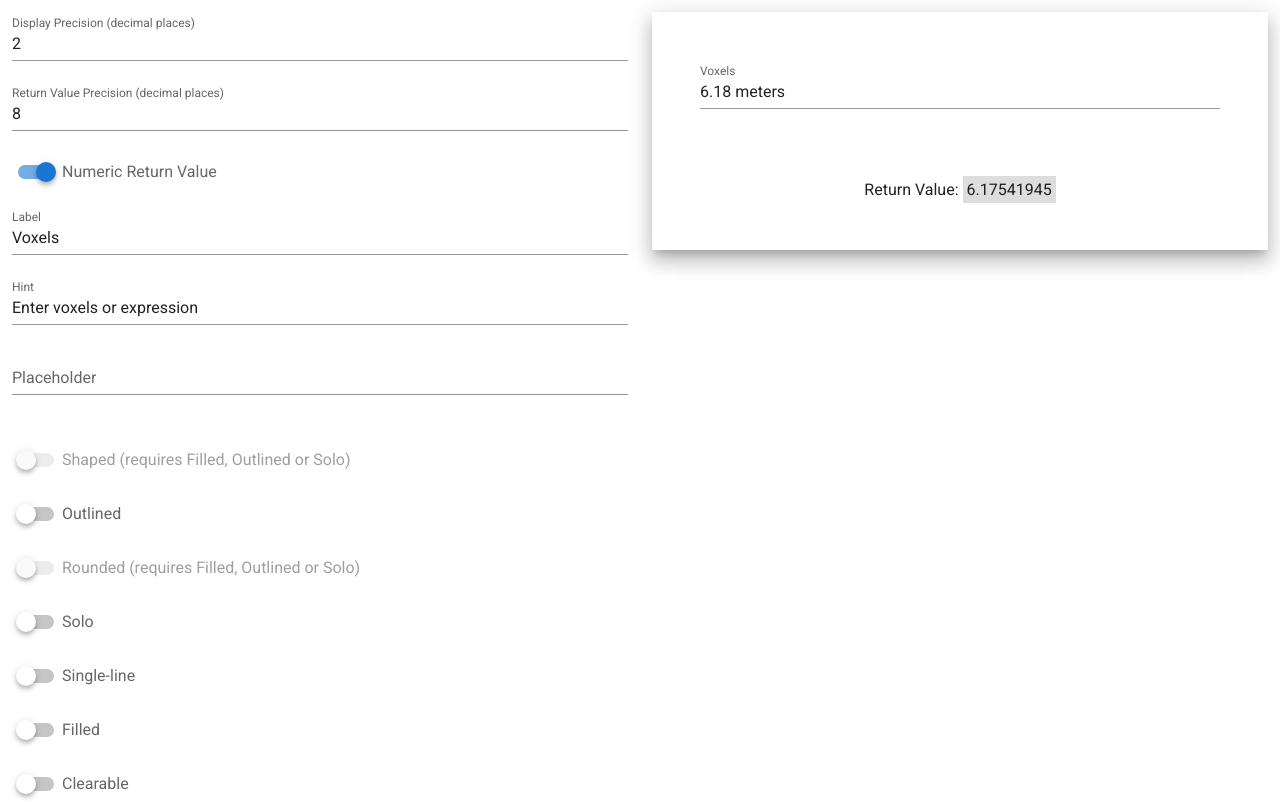
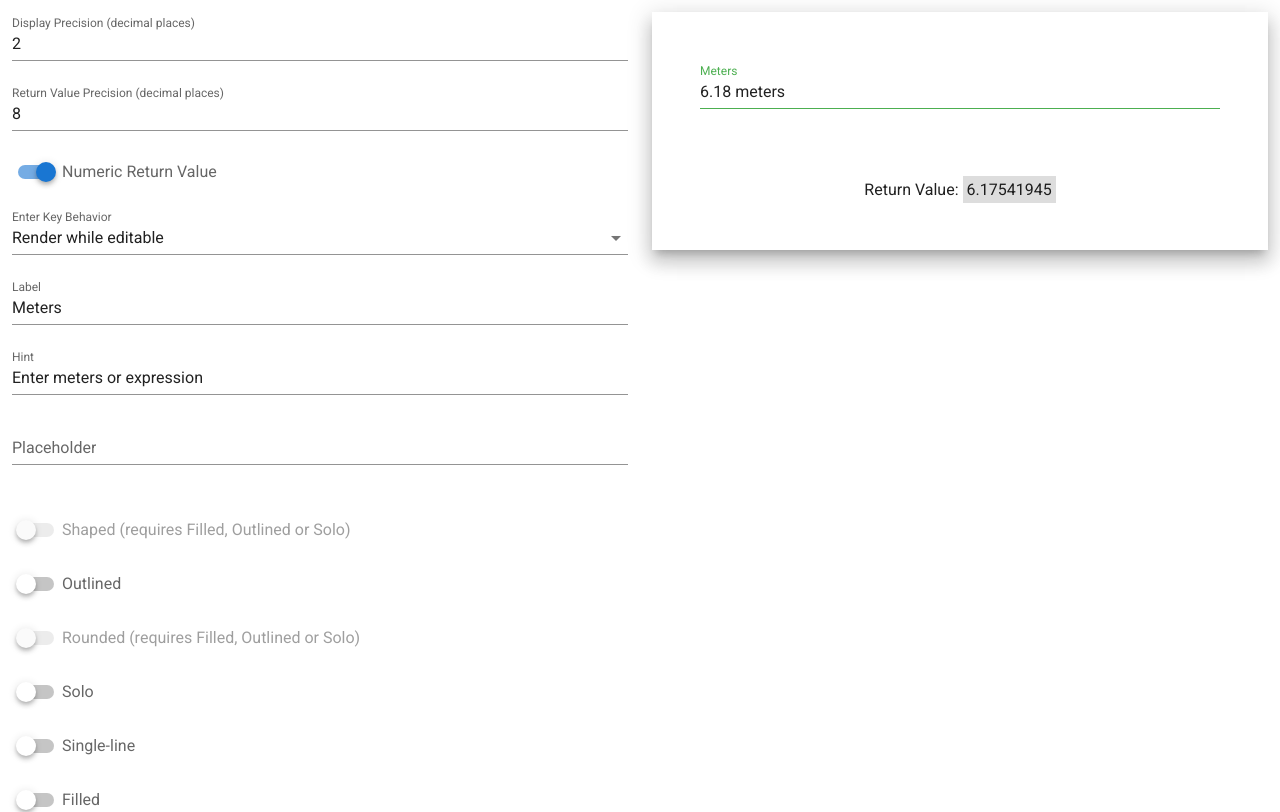
Before and after one commit to mdbarr/vue-math-field-demo, a Vue app: page / in a window 1280 px wide. Shown: the top 812 px of the page. Built offline with nearby package versions, Linux system fonts and the light colour scheme.

Commit message:
vue-math-field-demo: different enter key handling

```diff
--- a/src/App.vue
+++ b/src/App.vue
@@ -20,6 +20,13 @@
             class="ma-1"
             label="Numeric Return Value"
             ></v-switch>
+          <v-select
+            v-model="enter"
+            :items="enterOptions"
+            item-text="text"
+            item-value="value"
+            label="Enter Key Behavior"
+            ></v-select>
           <v-text-field
             v-model="label"
             label="Label"
@@ -45,6 +52,7 @@
               v-model="model"
               :precision="Number(precision)"
               :displayPrecision="Number(displayPrecision)"
+              :enter="enter"
               :numeric="numeric"
               :label="label"
               :hint="hint"
@@ -158,8 +166,19 @@ export default {
   data: () => {
     return {
       model: '(37 in + 5 m + 2 voxels * PI / 2)',
-      label: 'Voxels',
-      hint: 'Enter voxels or expression',
+      label: 'Meters',
+      hint: 'Enter meters or expression',
+      enter: 'render',
+      enterOptions: [ {
+        text: 'Render while editable',
+        value: 'render'
+      }, {
+        text: 'Tab away from component',
+        value: 'blur'
+      }, {
+        text: 'Internally recompute value',
+        value: 'compute'
+      } ],
       placeholder: '',
       displayPrecision: 2,
       precision: 8,
--- a/src/components/VMathField.vue
+++ b/src/components/VMathField.vue
@@ -3,11 +3,14 @@
   v-bind="$attrs"
   v-model="current"
   @change="evaluate"
+  @keydown="keydown"
   @keypress.enter="pressedEnter"
   @focus="focus"
   @blur="blur"
   :error="error"
   :error-messages="message"
+  :class="textColor"
+  :success="!error && mode === 'display'"
   ref="vtf"
   />
 </template>
@@ -46,9 +49,9 @@ export default {
       type: Boolean,
       default: true
     },
-    blurOnEnter: {
-      type: Boolean,
-      default: true
+    enter: {
+      type: String,
+      default: 'render'
     }
   },
   data: () => {
@@ -63,9 +66,12 @@ export default {
   },
   created () {
     this.mode = 'display';
-    this.evaluate(this.value.toString());
+    this.evaluate(this.value.toString(), true);
     this.current = this.pretty;
   },
+  computed: { textColor () {
+    return this.mode === 'display' ? 'blue--text' : 'black--text';
+  } },
   methods: {
     round (number) {
       const factor = Math.pow(10, this.precision);
@@ -85,15 +91,44 @@ export default {
         this.$emit('blur', ...args);
       }
     },
-    pressedEnter () {
-      if (this.blurOnEnter) {
-        this.evaluate(this.current);
-        this.$refs.vtf.blur();
+    keydown (event) {
+      if (this.mode === 'display' && this.enter === 'render' &&
+          (event.keyCode !== 9 && event.keyCode !== 13)) {
+        event.preventDefault();
+        event.stopPropagation();
+        this.mode = 'edit';
+        this.update();
       }
     },
-    evaluate (value) {
+    pressedEnter () {
+      console.log('enter pressed');
+      if (this.enter === 'blur') {
+        if (!this.error) {
+          this.raw = this.current;
+          this.$refs.vtf.blur();
+        }
+      } else if (this.enter === 'render' && this.mode !== 'display') {
+        if (!this.error) {
+          this.raw = this.current;
+          this.mode = 'display';
+          this.update();
+
+          event.preventDefault();
+          event.stopPropagation();
+        }
+      } else if (this.mode === 'display') {
+        event.preventDefault();
+        event.stopPropagation();
+      }
+    },
+    evaluate (value, force = false) {
       if (value.length) {
+        if (value === this.pretty && !force) {
+          return;
+        }
+
         this.raw = value;
+
         try {
           console.log(`evaluating "${ value }"`);
 
```
